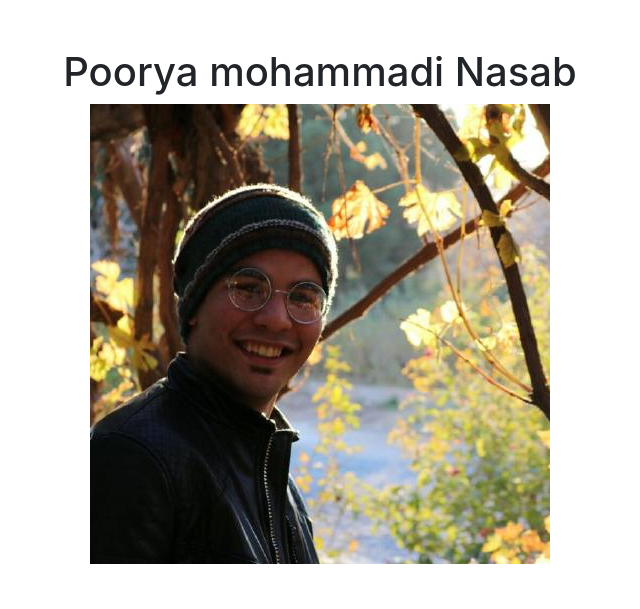
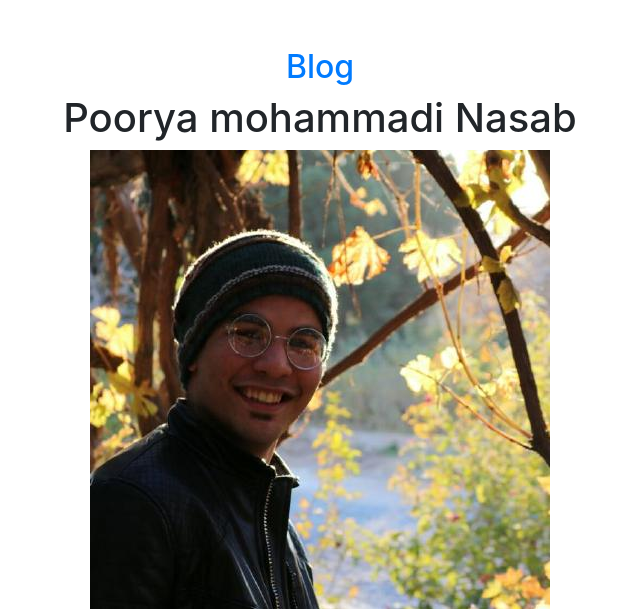
Before and after one commit to Pooryamn/Django_Portfolio, a Django app: page / in a window 1280 px wide. Shown: the top 609 px of the page, without its empty margins (320-960 px from the left). Run offline with Django 3.2, Linux system fonts and the light colour scheme; data that the repository does not hold is empty; some libraries are stand-ins or nearby versions.

Commit message:
add Blog link to homepage

```diff
--- a/Personal_Portfolio/urls.py
+++ b/Personal_Portfolio/urls.py
@@ -22,7 +22,7 @@ from portfolio import views
 urlpatterns = [
     path('admin/', admin.site.urls),
     path('',views.home,name='home'),
-    path('blog/', include('blog.urls')),
+    path('blog/', include('blog.urls'),name='blog'),
 ]
 
 urlpatterns += static(settings.MEDIA_URL,document_root=settings.MEDIA_ROOT)
--- a/portfolio/templates/portfolio/home.html
+++ b/portfolio/templates/portfolio/home.html
@@ -5,6 +5,7 @@
 <div class="container text-center">
     <br>
     <br>
+    <a href="{% url 'blog'%}"><h2>Blog</h2></a>
     <h1>Poorya mohammadi Nasab</h1>
 
     <img src="{% static 'portfolio/MyPic.jpeg' %}">
```
